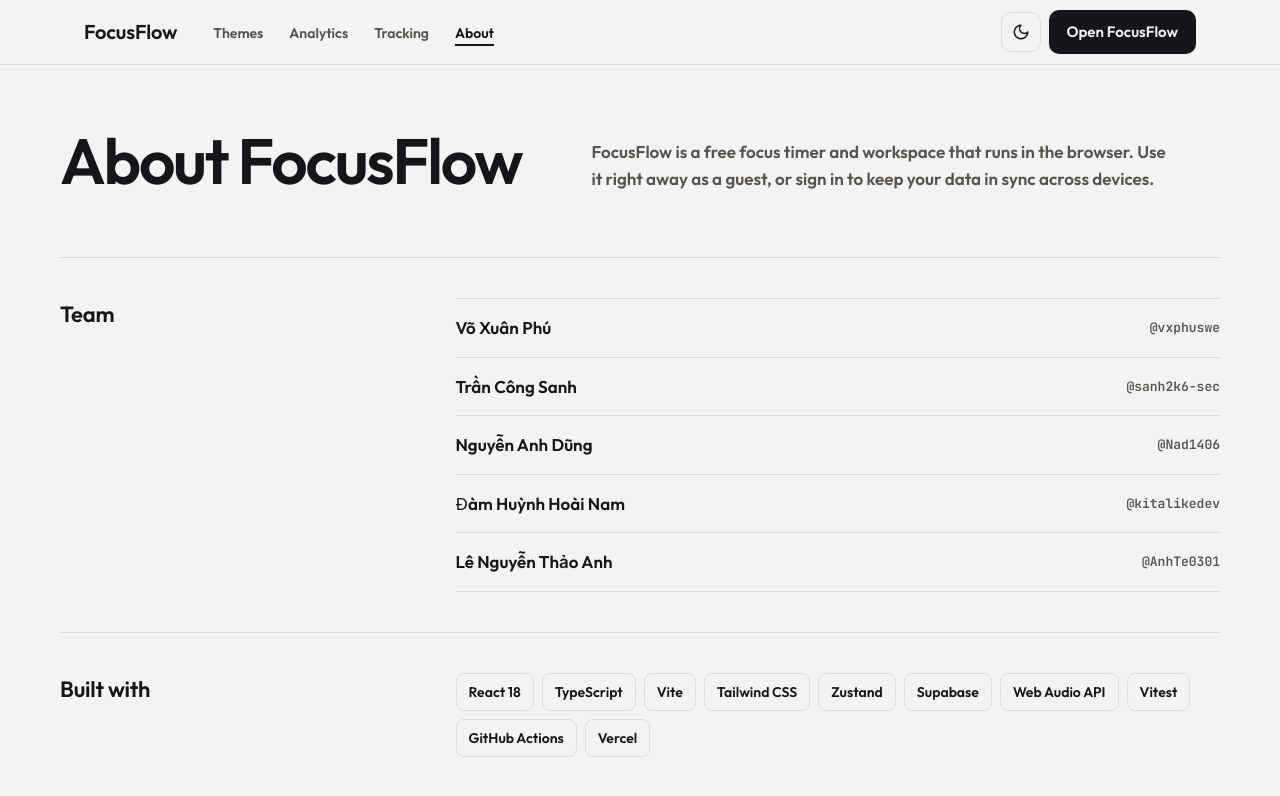
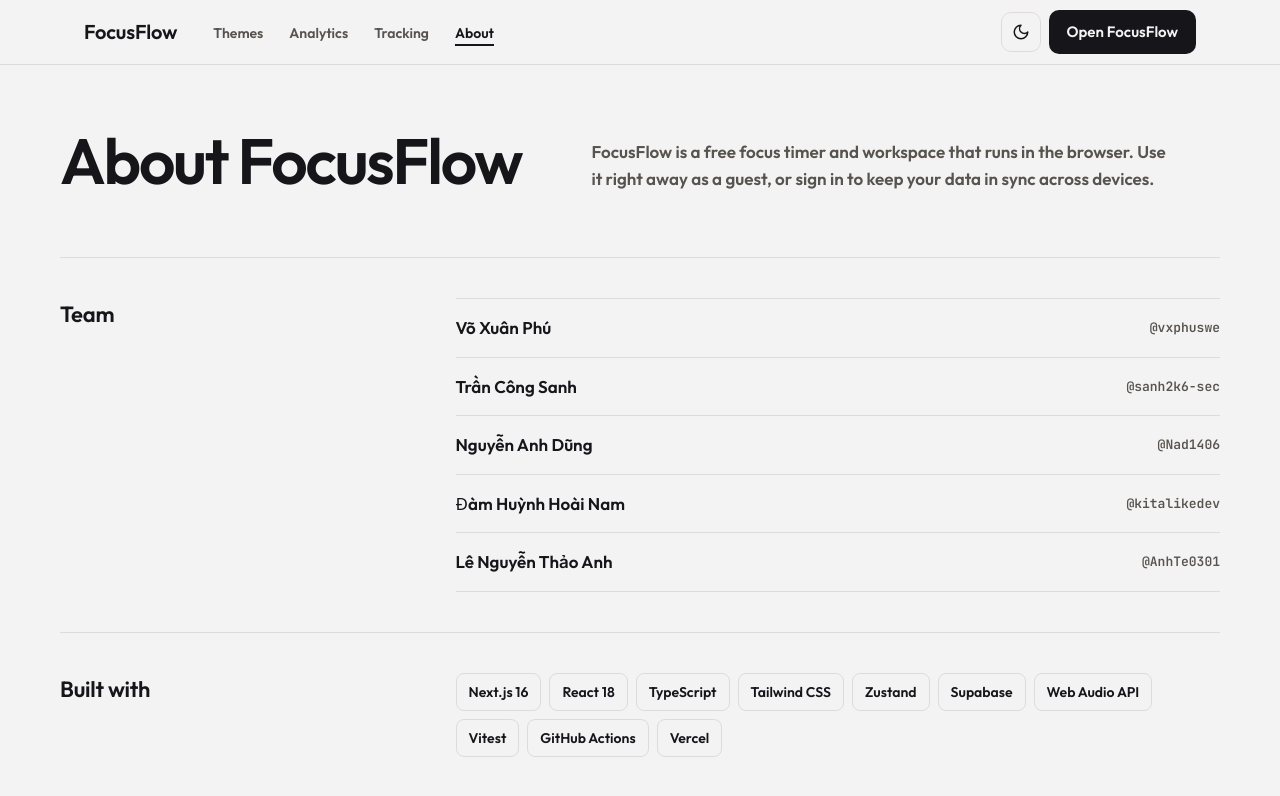
Before and after one commit to kitalikedev/FocusFlow, a Next.js app: page /about in a window 1280 px wide. Shown: the top 796 px of the page. Built offline with nearby package versions, Linux system fonts and the light colour scheme.

Commit message:
List Next.js instead of Vite in the About page stack
Closes #86

```diff
--- a/src/app/pages/AboutPage.tsx
+++ b/src/app/pages/AboutPage.tsx
@@ -13,9 +13,9 @@ const TEAM = [
 ];
 
 const STACK = [
+  'Next.js 16',
   'React 18',
   'TypeScript',
-  'Vite',
   'Tailwind CSS',
   'Zustand',
   'Supabase',
```
